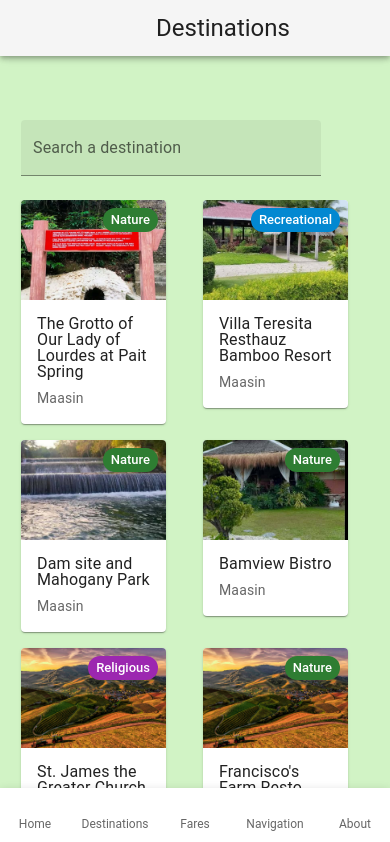
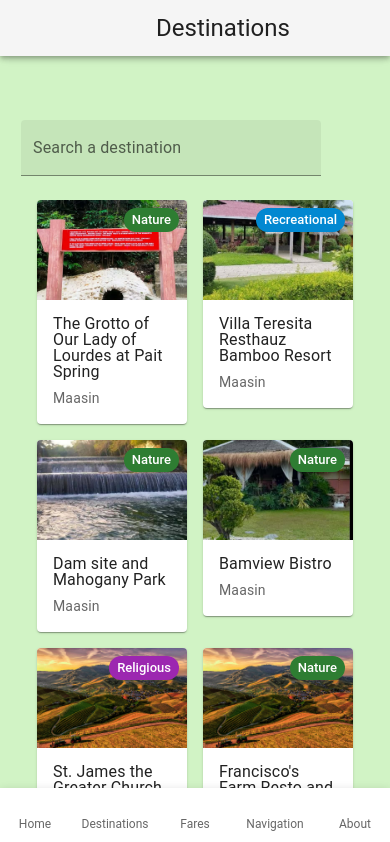
Before and after one commit to by-jenneigh/tara, a Next.js app: page /destinations in a window 390 px wide. Shown: the top 842 px of the page. Built offline with nearby package versions, Linux system fonts and the light colour scheme; some icons are missing.

Commit message:
Fix responsiveness

```diff
--- a/app/components/common/card.tsx
+++ b/app/components/common/card.tsx
@@ -21,7 +21,7 @@ export default function DestinationCard(props: DestinationCardProps) {
   const { name, image, content, onCardClick, type } = props;
 
   return (
-    <Card sx={{ maxWidth: 145 }}>
+    <Card sx={{ maxWidth: 150 }}>
       <CardActionArea onClick={onCardClick}>
         <Box sx={{ position: "relative" }}>
           {typeof image === "string" ? (
--- a/app/destinations/page.tsx
+++ b/app/destinations/page.tsx
@@ -70,7 +70,6 @@ export default function Destinations() {
             bgcolor: "#d1f3c5",
             pt: 2,
             pb: 2,
-            px: 2,
           }}
         >
           <Search
```
